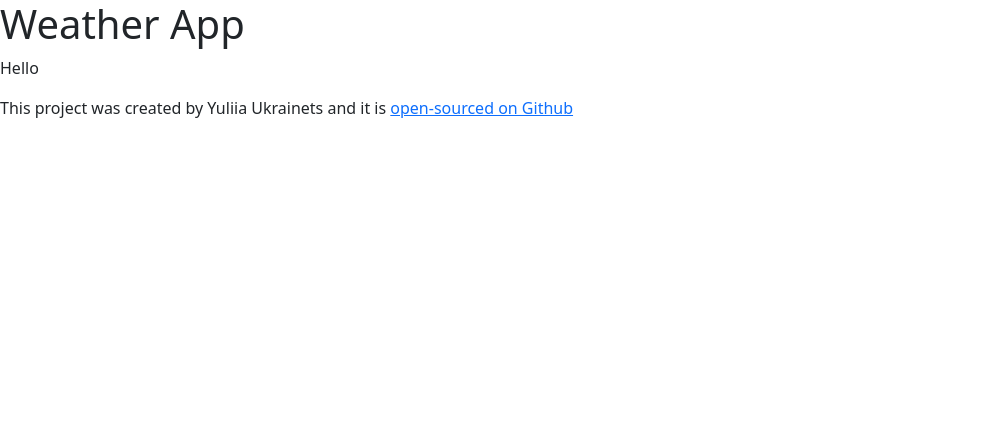
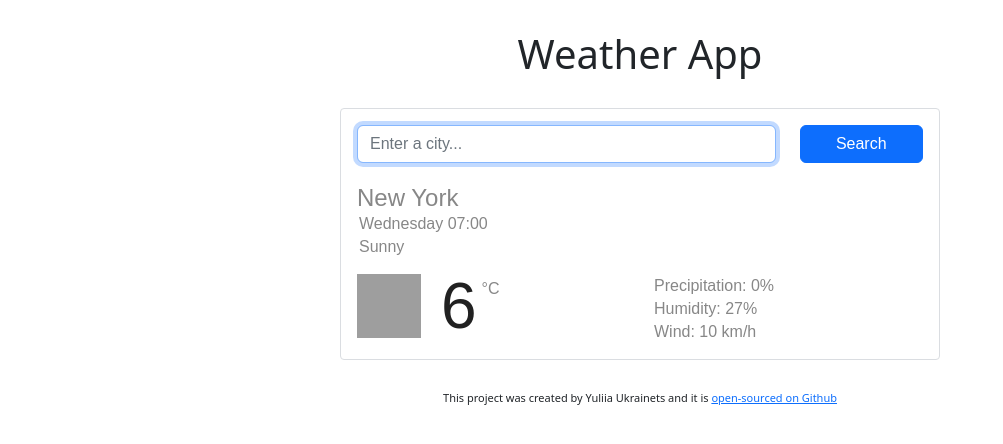
Before and after one commit to Julyuk/react-weather-app, a React (Create React App) app: page / in a window 1280 px wide. Shown: the top 444 px of the page, without its empty margins (0-1003 px from the left). Built offline with nearby package versions, Linux system fonts and the light colour scheme; grey boxes are pictures that could not be loaded.

Commit message:
Added basic styling

```diff
--- a/src/App.css
+++ b/src/App.css
@@ -0,0 +1,10 @@
+.App {
+  max-width: 600px;
+  margin: 30px auto;
+}
+
+.App footer {
+  font-size: 11px;
+  margin: 10px 0;
+  text-align: center;
+}
--- a/src/App.js
+++ b/src/App.js
@@ -1,11 +1,12 @@
 import "./App.css";
 import React from "react";
 import Weather from "./Weather";
+import "bootstrap/dist/css/bootstrap.min.css";
 
 function App() {
   return (
     <div className="App">
-      <h1>Weather App</h1>
+      <h1 className="weather-app-h1">Weather App</h1>
       <Weather />
       <footer>
         <p>
--- /dev/null
+++ b/src/Weather.css
@@ -0,0 +1,59 @@
+.Weather {
+  border: 1px solid #dadde1;
+  font-family: arial, sans-serif;
+  color: rgb(135, 135, 135);
+  margin: 30px auto;
+  max-width: 700px;
+  padding: 16px;
+  border-radius: 4px;
+}
+
+.Weather h1 {
+  font-size: 24px;
+  font-weight: 100;
+  line-height: 29px;
+  margin: 20px 0 0 0;
+}
+.Weather li {
+  font-size: 16px;
+  font-weight: 100;
+  line-height: 19px;
+  list-style: none;
+  padding: 2px;
+}
+.Weather ul {
+  margin: 0;
+  padding: 0;
+}
+.Weather img {
+  width: 64px;
+  height: 64px;
+  display: inline-block;
+  margin-right: 10px;
+}
+.Weather .temperature {
+  font-weight: bold;
+  color: rgb(33, 33, 33);
+  font-size: 64px;
+  font-weight: 400;
+  line-height: 64px;
+  margin-left: 10px;
+}
+.Weather .unit {
+  font-size: 16px;
+  position: relative;
+  top: -34px;
+  line-height: 1;
+  margin-left: 5px;
+}
+.weather-app-h1 {
+  text-align: center;
+}
+.Weather .together {
+  display: flex;
+  justify-content: row;
+}
+
+/* span {
+  vertical-align: text-top;
+} */
--- a/src/Weather.js
+++ b/src/Weather.js
@@ -1,7 +1,55 @@
-import "./App.css";
 import React from "react";
 
+import "bootstrap/dist/css/bootstrap.min.css";
+import "./Weather.css";
+
 function Weather() {
-  return <p>Hello</p>;
+  return (
+    <div className="Weather">
+      <form>
+        <div className="row">
+          <div className="col-9">
+            <input
+              type="search"
+              placeholder="Enter a city..."
+              className="form-control"
+              autoFocus="on"
+            />
+          </div>
+          <div className="col-3">
+            <input
+              type="submit"
+              value="Search"
+              className="btn btn-primary w-100"
+            />
+          </div>
+        </div>
+      </form>
+      <h1>New York</h1>
+      <ul>
+        <li>Wednesday 07:00</li>
+        <li>Sunny</li>
+      </ul>
+      <div className="row mt-3">
+        <div className="col-6 together">
+          <img
+            src="https://ssl.gstatic.com/onebox/weather/64/sunny.png"
+            alt="Sunny"
+          />
+          <div className="Temp">
+            <span className="temperature">6</span>
+            <span className="unit ">°C</span>
+          </div>
+        </div>
+        <div className="col-6">
+          <ul>
+            <li>Precipitation: 0%</li>
+            <li>Humidity: 27%</li>
+            <li>Wind: 10 km/h</li>
+          </ul>
+        </div>
+      </div>
+    </div>
+  );
 }
 export default Weather;
--- a/src/index.css
+++ b/src/index.css
@@ -0,0 +1,4 @@
+body {
+  font-family: arial, sans-serif;
+  text-align: center;
+}
```
